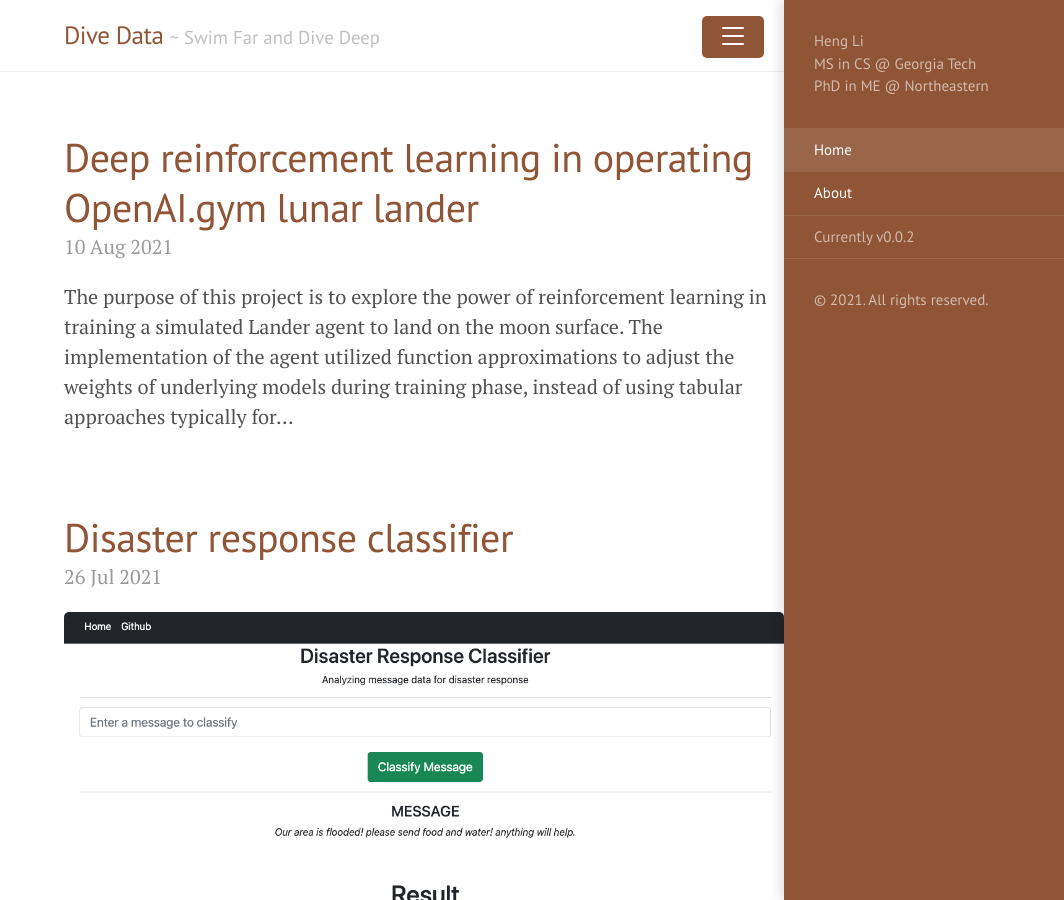
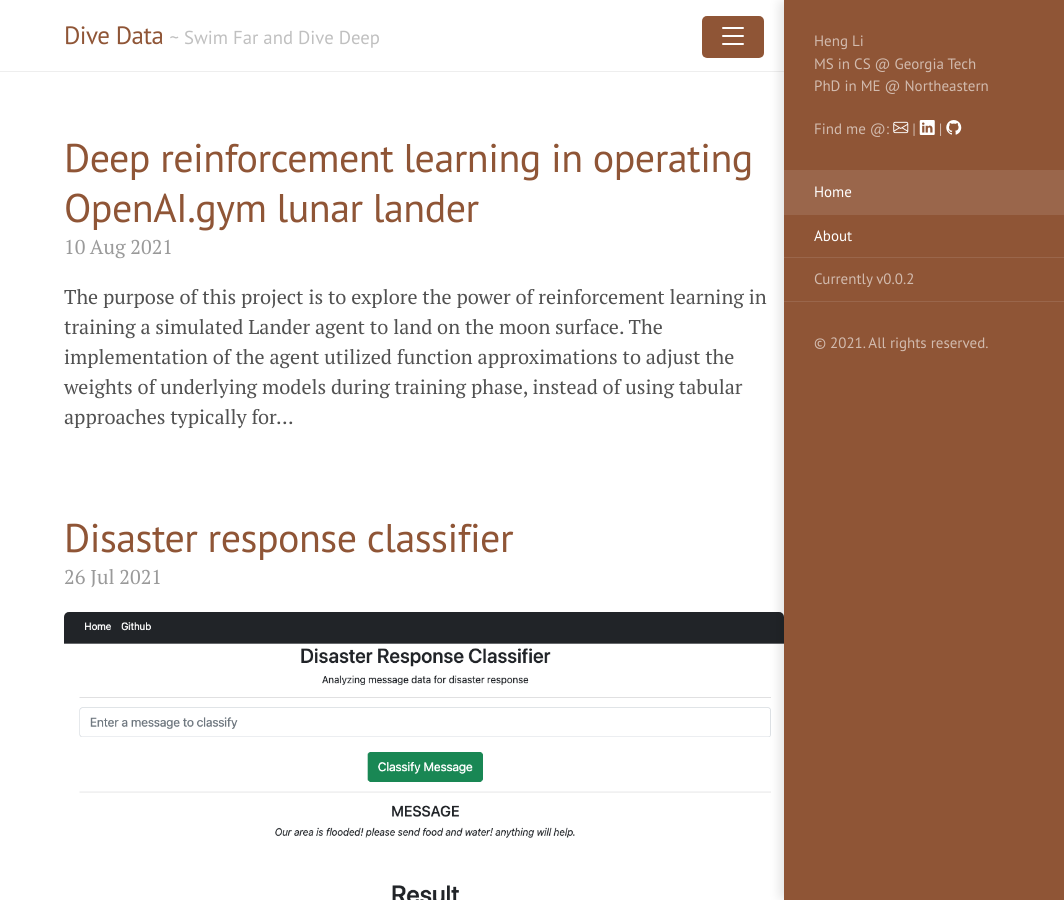
Before and after one commit to hengli700/dive-data, a Jekyll site: the page built from index.html, in a window 1280 px wide and 900 px high. Shown: the whole window, without its empty margins (216-1280 px from the left). Built offline with Jekyll 4.4.1, drawn with Linux system fonts in a browser that asks for light colours; the list of posts is cut into pages by our own code.

Commit message:
added contact info to sidebar

```diff
--- a/_config.yml
+++ b/_config.yml
@@ -14,8 +14,11 @@ permalink:           pretty
 # About/contact
 author:
   name:              Heng Li
-  url:               https://github.com/hengli700
-  email:             hengli700@gmail.com
+  # url:               https://github.com/hengli700
+  contact:
+    email:             mailto:hengli700@gmail.com
+    linkedin:          https://www.linkedin.com/in/hengli700/
+    github:            https://github.com/hengli700
 
 # Gems
 plugins:
--- a/_includes/head.html
+++ b/_includes/head.html
@@ -19,6 +19,7 @@
   <link rel="stylesheet" href="{{ '/public/css/poole.css' | absolute_url }}">
   <link rel="stylesheet" href="{{ '/public/css/syntax.css' | absolute_url }}">
   <link rel="stylesheet" href="{{ '/public/css/lanyon.css' | absolute_url }}">
+  <link rel="stylesheet" href="https://cdn.jsdelivr.net/npm/bootstrap-icons@1.5.0/font/bootstrap-icons.css">
   <link rel="stylesheet" href="https://fonts.googleapis.com/css?family=PT+Serif:400,400italic,700%7CPT+Sans:400">
 
   <link rel="apple-touch-icon-precomposed" sizes="144x144" href="{{ '/public/apple-touch-icon-precomposed.png' | absolute_url }}">
--- a/_includes/sidebar.html
+++ b/_includes/sidebar.html
@@ -6,6 +6,28 @@
 <div class="sidebar" id="sidebar">
   <div class="sidebar-item">
     <p>{{ site.description }}</p>
+
+    {% if site.author.contact %}
+       {% assign len = site.author.contact | size %}
+       {% assign current_index = 0 %}
+       <div class="sidebar-personal-info-section">
+         <p> Find me @:
+         {% for contact in site.author.contact %}
+          {% assign iconname = contact[0] %}
+          {% if contact[0] == 'email' %}
+              {% assign iconname = 'envelope' %}
+          {% endif %}
+           <a href="{{ contact[1] }}">
+             <i class="bi bi-{{ iconname }}" aria-hidden="true"></i>
+           </a>
+         {% assign current_index = current_index | plus: 1 %}
+           {% if current_index != len %}
+           |
+           {% endif %}
+         {% endfor %}
+         </p>
+       </div>
+       {% endif %}
   </div>
 
   <nav class="sidebar-nav">
```
